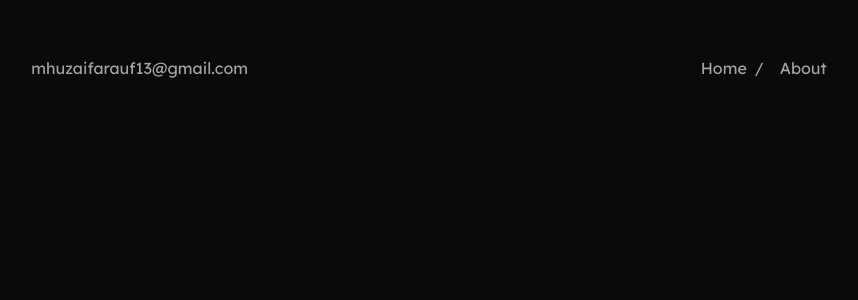
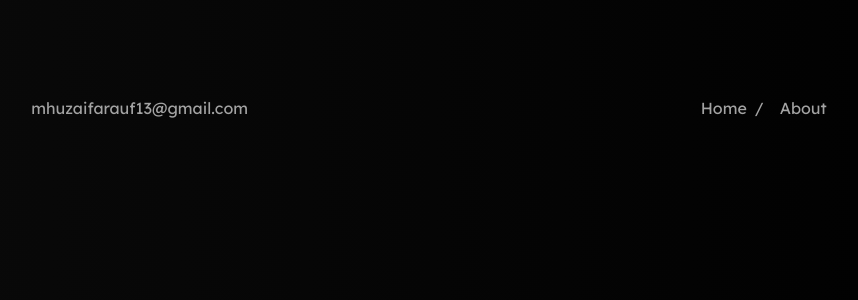
Before and after one commit to MuhammadHuzaifaRauf/Portfolio, a Next.js app: page / in a window 1280 px wide. Shown: the top 300 px of the page, without its empty margins (207-1065 px from the left). Built offline with nearby package versions, Linux system fonts and the light colour scheme.

Commit message:
feat: header completed

```diff
--- a/app/(components)/header/Header.tsx
+++ b/app/(components)/header/Header.tsx
@@ -3,7 +3,7 @@ import React from "react";
 
 export default function Header() {
   return (
-    <header className="flex justify-around mx-auto mt-10 items-center p-4 text-white">
+      <header className="flex justify-around mx-auto mt-20  items-center p-4 text-white">
       <div className="text-[#A3A3A3] hover:text-neutral-100">
         <a href="mailto:mhuzaifarauf13@gmail.com">mhuzaifarauf13@gmail.com</a>
       </div>
--- a/app/globals.css
+++ b/app/globals.css
@@ -3,5 +3,5 @@
 @tailwind utilities;
 
 body {
-  background-color: #0A0A0A;
+  @apply bg-gradient-to-r from-customPurple to-black;
 }
--- a/tailwind.config.ts
+++ b/tailwind.config.ts
@@ -12,7 +12,9 @@ const config: Config = {
         "gradient-radial": "radial-gradient(var(--tw-gradient-stops))",
         "gradient-conic":
           "conic-gradient(from 180deg at 50% 50%, var(--tw-gradient-stops))",
-          // 'custom-gradient': 'linear-gradient(90deg, #0A0A0A, #F97316)',
+      },
+      colors: {
+        customPurple: '#0A0A0A',
       },
     },
   },
```
Also changed, not shown: app/(components)/main/Main.tsx (added).
